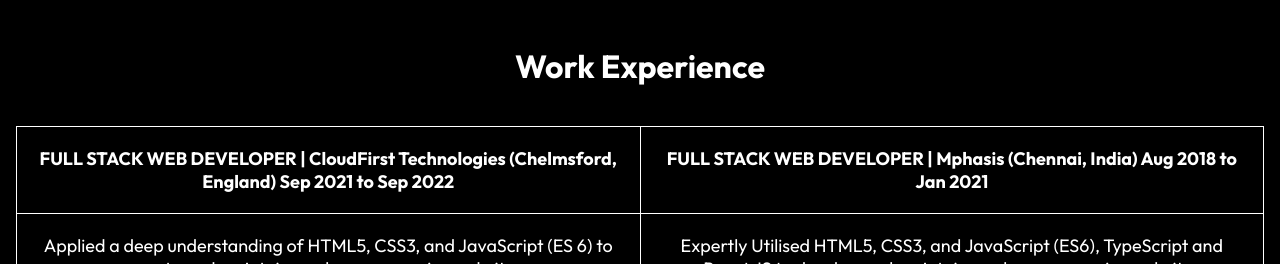
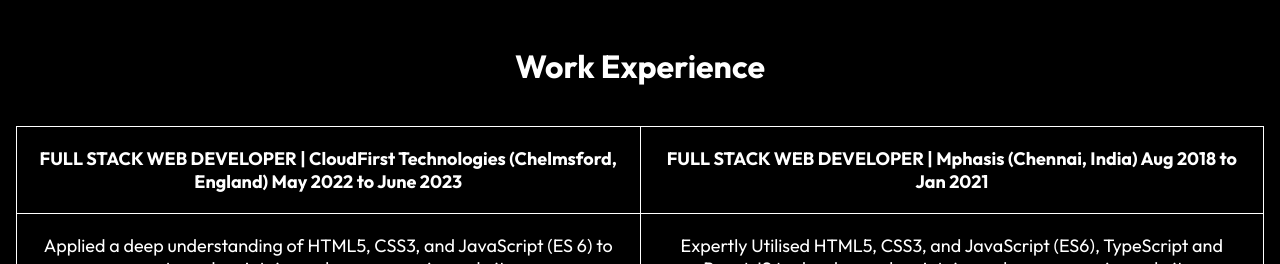
Before and after one commit to dineshbellamkonda12/React-portfolio, a React (Create React App) app: page /About in a window 1280 px wide. Shown: the part 1560-1824 px from the top of the page. Built offline with nearby package versions, Linux system fonts and the light colour scheme.

Commit message:
Changed text

```diff
--- a/src/components/AboutContent.js
+++ b/src/components/AboutContent.js
@@ -56,7 +56,7 @@
             <div className='ex'>
                 <table>
                     <tr>
-                        <th>FULL STACK WEB DEVELOPER | CloudFirst Technologies (Chelmsford, England) Sep 2021 to Sep 2022</th>
+                        <th>FULL STACK WEB DEVELOPER | CloudFirst Technologies (Chelmsford, England) May 2022 to June 2023</th>
                         <th>FULL STACK WEB DEVELOPER | Mphasis (Chennai, India) Aug 2018 to Jan 2021</th>
                     </tr>
                     <tr>
```
